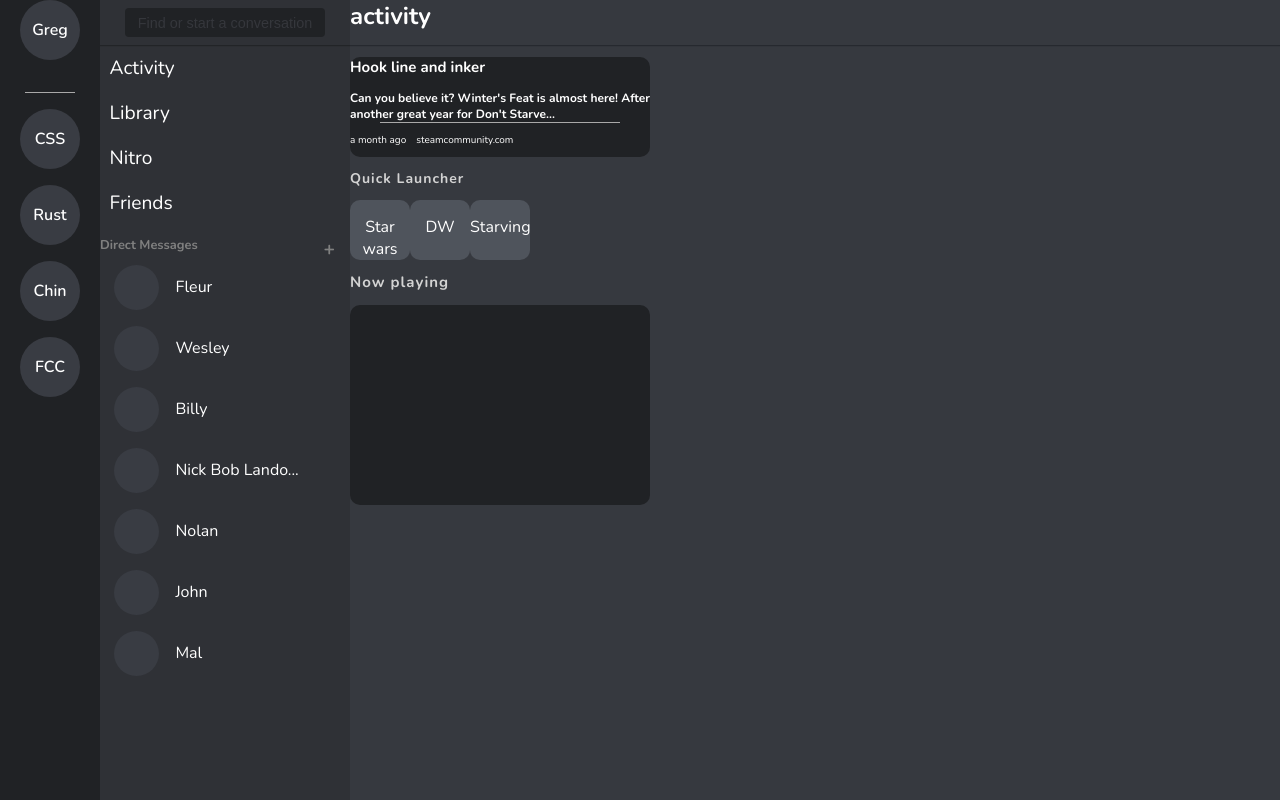
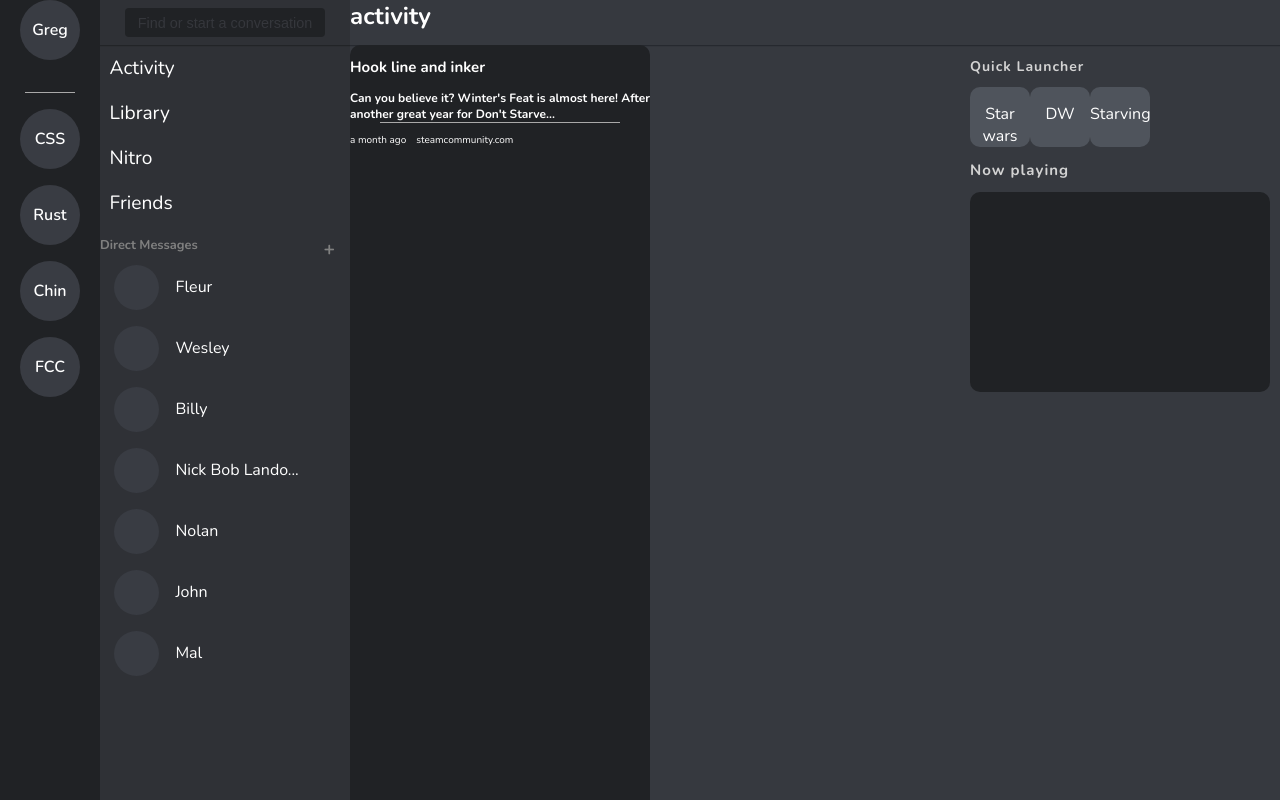
Before and after one commit to fletcher-greg/discord-pwa, a React (Create React App) app: page /activity in a window 1280 px wide. Built offline with nearby package versions, Linux system fonts and the light colour scheme.

Commit message:
fix css grid activity

```diff
--- a/src/pages/activity/index.js
+++ b/src/pages/activity/index.js
@@ -13,15 +13,20 @@ const mainStyle = css`
 
 const Content = () => {
   const contentstyle = css`
+    height: 100%;
     display: grid;
     grid-template-columns: 2fr 1fr;
-    height: 100%;
+    max-width: 1000px;
+    margin: 0 auto;
   `;
+  const rightCol = css``;
   return (
-    <div>
+    <div css={contentstyle}>
       <GameUpdate />
-      <QLauncher />
-      <NowPlaying />
+      <div css={rightCol}>
+        <QLauncher />
+        <NowPlaying />
+      </div>
     </div>
   );
 };
```
